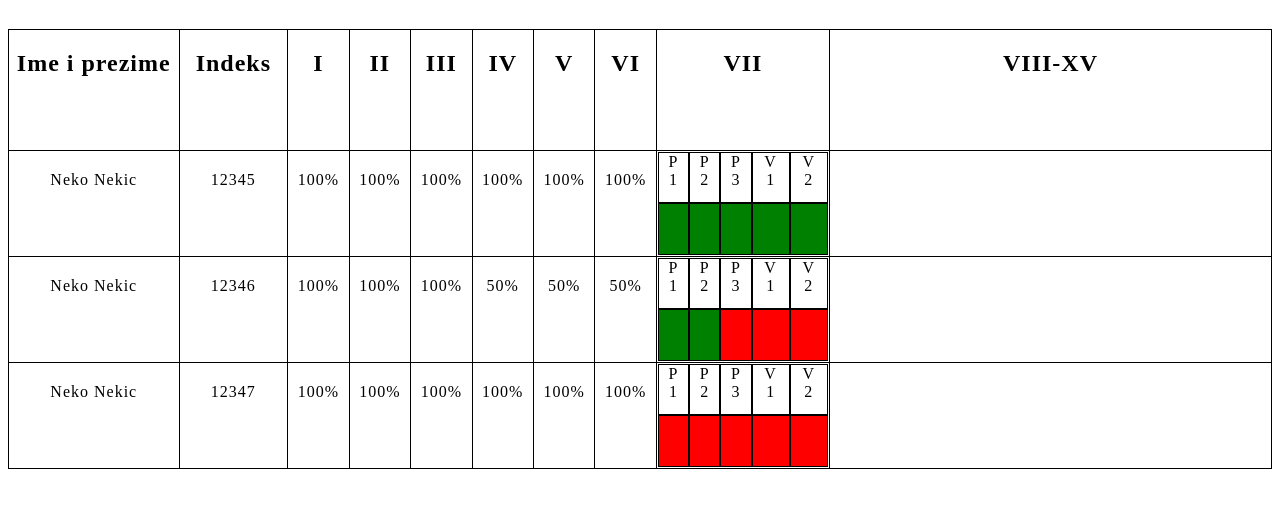
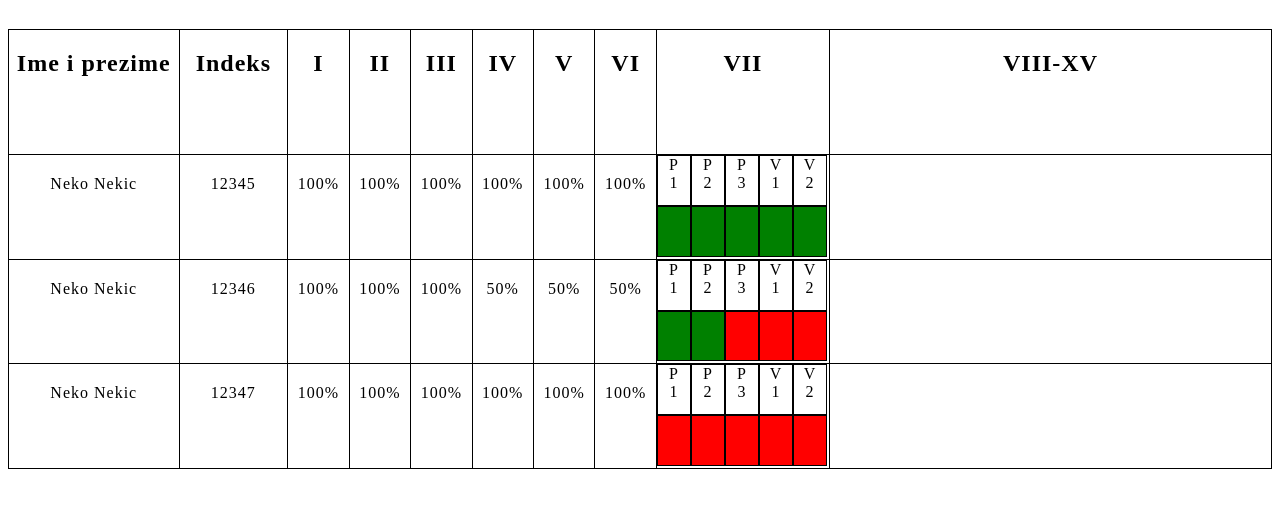
Before and after one commit to muhamed-droid/WEB-Technologies-Project, a plain HTML site: page html/prisustvo.html in a window 1280 px wide. Shown: the part 72-580 px from the top of the page. Drawn offline with Linux system fonts and the light colour scheme.

Commit message:
msm da jos fali greska<border na tabeli u drugom>

```diff
--- a/css/prisustvo.css
+++ b/css/prisustvo.css
@@ -27,10 +27,12 @@
 .mala-tabela{
     height: 100%;
     width: 100%;
-    border-top: 0cm;
+    margin: -1px;
 }
 
-
+.mala-tabela td{
+    width:20%;
+}
 
 .red-male-tabele{
     height: 50%;
```
